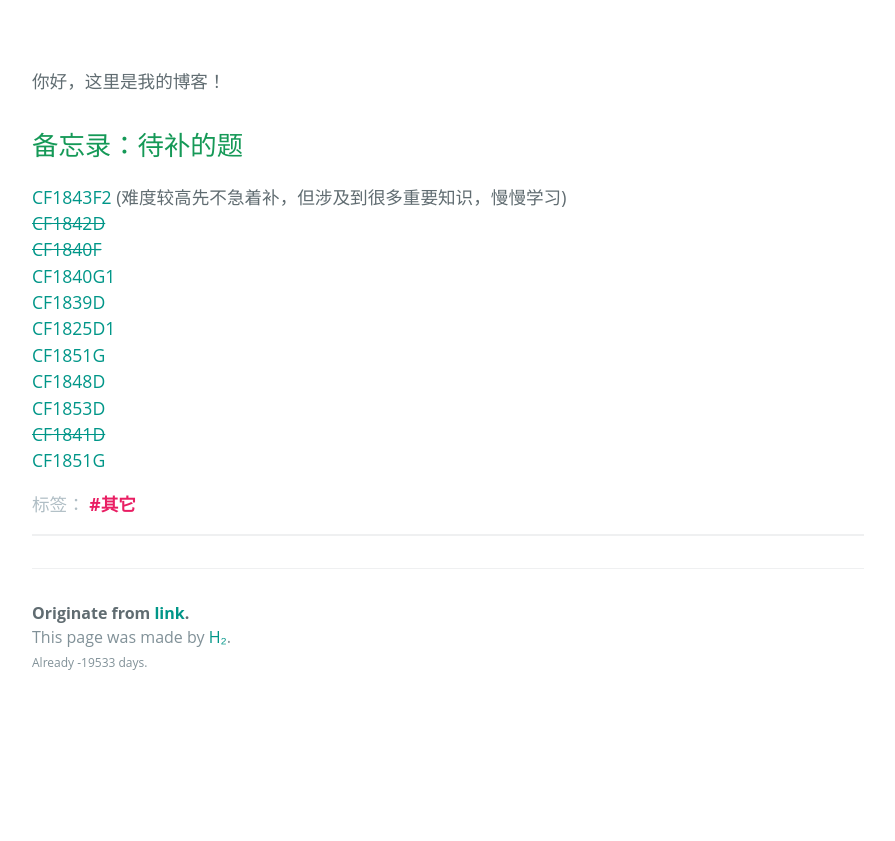
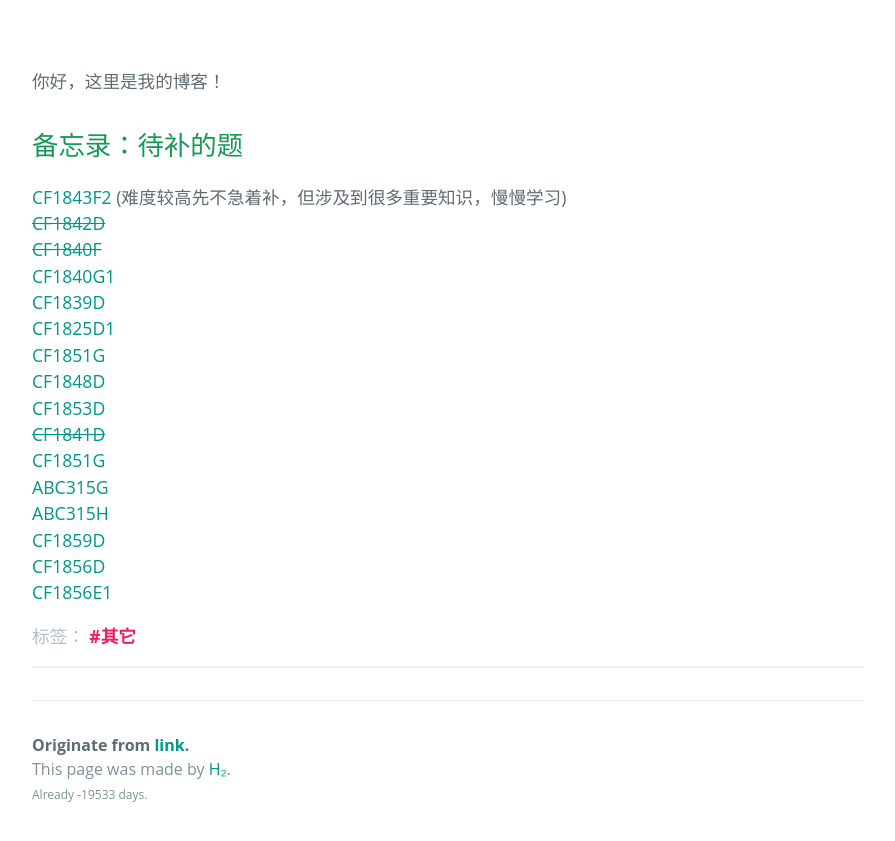
Before and after one commit to BuaaCzx/BuaaCzx.github.io, a Jekyll site: the page built from _posts/2023-6-25-Hihiczx.md, in a window 1280 px wide and 1203 px high. Shown: the part 350-1191 px from the top of the window, without its empty margins (192-1087 px from the left). Built offline with Jekyll 4.4.1, drawn with Linux system fonts in a browser that asks for light colours; some web fonts are replaced.

Commit message:
Update 2023-6-25-Hihiczx.md

```diff
--- a/_posts/2023-6-25-Hihiczx.md
+++ b/_posts/2023-6-25-Hihiczx.md
@@ -18,3 +18,8 @@ stickie: true
 [CF1853D](https://codeforces.com/contest/1853/problem/D)
 [~~CF1841D~~](https://codeforces.com/contest/1841/problem/D)
 [CF1851G](https://codeforces.com/contest/1851/problem/G)
+[ABC315G](https://atcoder.jp/contests/abc315/tasks/abc315_g)
+[ABC315H](https://atcoder.jp/contests/abc315/tasks/abc315_h)
+[CF1859D](https://codeforces.com/contest/1859/problem/D)
+[CF1856D](https://codeforces.com/contest/1856/problem/D)
+[CF1856E1](https://codeforces.com/contest/1856/problem/E1)
```
